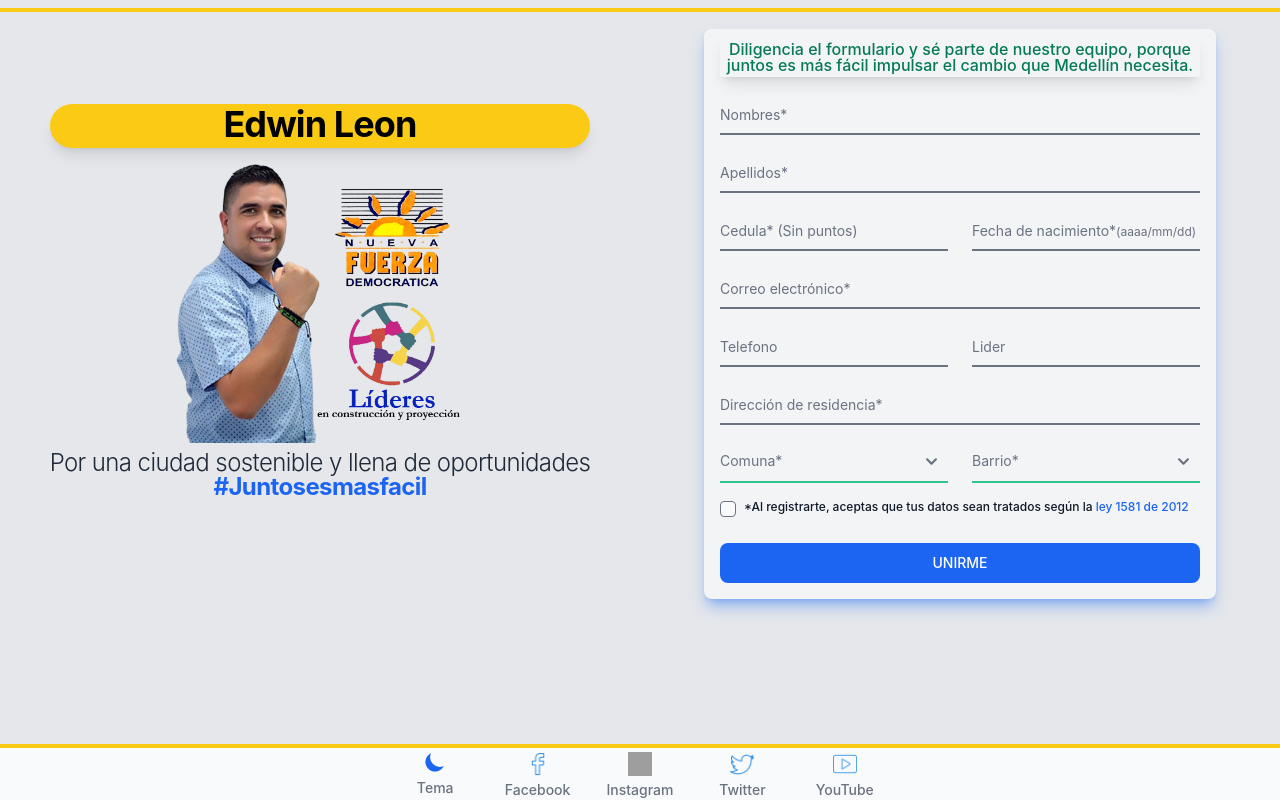
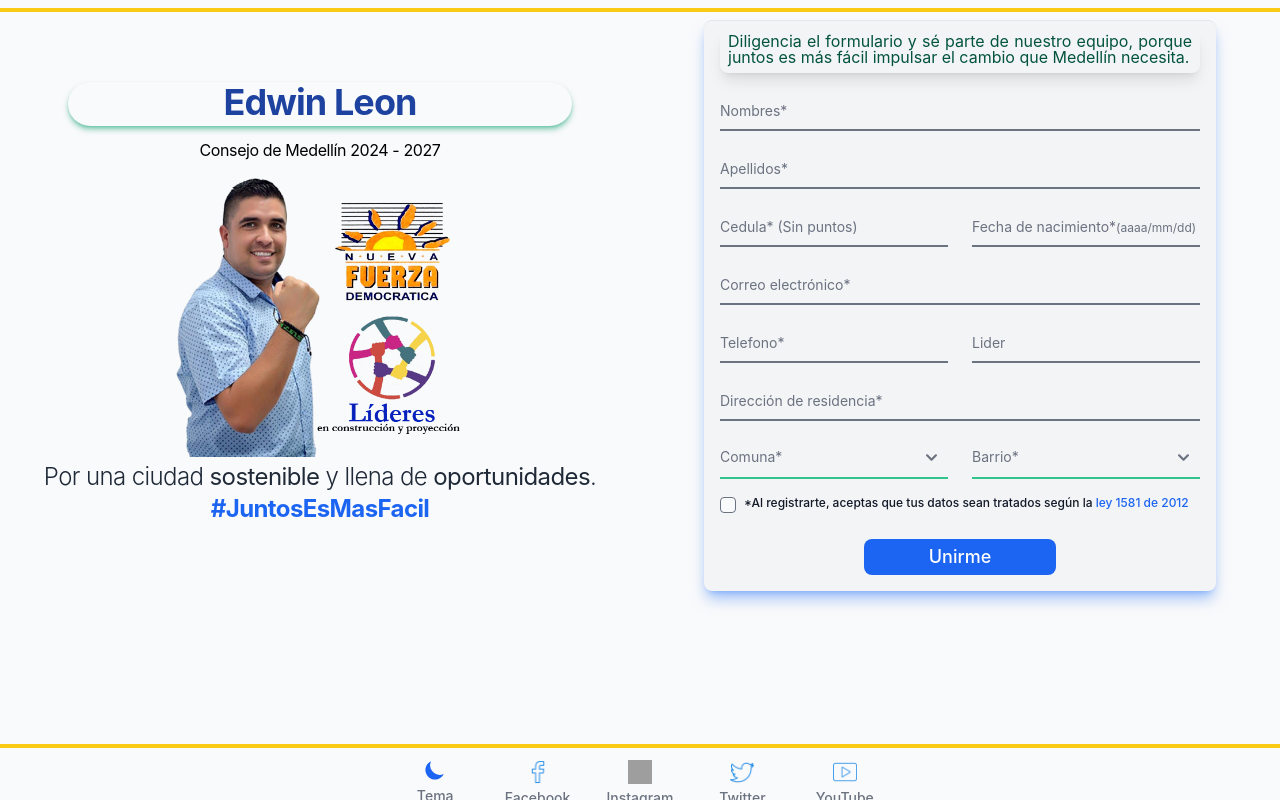
Before and after one commit to jfbz14/edwin_leon, a Django app: page / in a window 1280 px wide. Run offline with Django 4.2, Linux system fonts and the light colour scheme; style sheets or scripts are compiled from the project's sources; some libraries are stand-ins or nearby versions; grey boxes are pictures that could not be loaded.

Commit message:
update form template

```diff
--- a/edwin_leon/settings.py
+++ b/edwin_leon/settings.py
@@ -86,7 +86,8 @@ DATABASES = {
             'ENGINE': 'django.db.backends.sqlite3',
             'NAME': BASE_DIR / 'db.sqlite3',
         }
-    }
+}
+
 """
 
 DATABASES = {
@@ -94,6 +95,7 @@ DATABASES = {
     default=env('DATABASE_URL')
     )
 }
+
 
 
 # Password validation
--- a/templates/_base.html
+++ b/templates/_base.html
@@ -27,7 +27,7 @@
 
     </head>
 
-    <body class="bg-gray-200 dark:bg-gray-400 mx-auto ">
+    <body class="bg-gray-50 dark:bg-gray-300 mx-auto border-t-4 border-yellow-300 mt-2">
 
         <div class="container mx-auto">
 
--- a/templates/form/form_user.html
+++ b/templates/form/form_user.html
@@ -296,23 +296,28 @@
     }
 </script>
 
-<div class="w-full border-t-4 border-yellow-300 my-2 w-full"></div>
-
 <section class="mb-8 pb-4">
 
     <div class="grid max-w-screen-xl p-2 mx-auto mb-4 lg:gap-4 xl:gap-4 lg:grid-cols-2">
 
         <div class="mx-auto place-self-center lg:col-span-1 p-2 ">
 
-            <h1 class="text-black text-4xl mb-4 pb-1 font-bold tracking-tight leading-none md:text-4xl xl:text-5xl text-center rounded-full shadow-lg bg-yellow-300">
+            <h1 class="text-blue-800 ml-6 mr-6 text-4xl mb-2 pb-1 font-bold tracking-tight leading-none md:text-4xl xl:text-5xl text-center rounded-full shadow-md shadow-green-500/50 sm:mb-4">
                 Edwin Leon
+            </h1>
+            <h1 class="text-black text-base mb-2 pb-1 tracking-tight leading-none text-center sm:mb-4">
+                Consejo de Medellín 2024 - 2027
             </h1>
             <a href="#" >
                 <img class="w-72 mb-2 mx-auto" src="{% static 'img/img.png' %}" alt="product image" />
             </a>
-            <p class="max-w-2xl mb-6 text-2xl font-light text-gray-800 tracking-tight leading-none md:text-3xl xl:text-4xl text-center">
-                Por una ciudad sostenible y llena de oportunidades <br><span class="font-bold text-blue-600"> #Juntosesmasfacil</span>
+            <p class="max-w-2xl mb-2 text-2xl font-light text-gray-800 tracking-tight leading-none md:text-3xl xl:text-4xl text-center">
+                Por una ciudad <strong>sostenible</strong> y llena de <strong>oportunidades</strong>.
             </p>
+            <h2 class="max-w-2xl mb-2 text-2xl font-bold text-blue-600 tracking-tight leading-none md:text-3xl xl:text-4xl text-center">
+                #JuntosEsMasFacil
+
+            </h2>
         </div>
 
         <div class="lg:col-span-1 w-full place-self-center max-w-lg">
@@ -330,7 +335,7 @@
             {% else %}
 
                 <form class="px-1 sm:px-4 pb-4 bg-gray-100 dark:bg-gray-600 border-t rounded-lg shadow-lg shadow-blue-500/50" method="POST">
-                    <p class="mb-4 mt-2 text-base font-medium text-green-600 dark:text-green-200 leading-none  text-center shadow-lg px-1 py-1 ">
+                    <p class="mb-4 pb-2 mt-2 px-2 py-1 bg-transparent text-base text-green-800 dark:text-white leading-none text-justify rounded-lg shadow-lg ">
                         Diligencia el formulario y sé parte de nuestro equipo, porque juntos es más fácil impulsar el cambio que Medellín necesita.
                     </p>
                     {% csrf_token %}
@@ -363,7 +368,7 @@
                         <div class="relative z-0 w-full mb-4 group">
                             <input type="number" name="phone_number" id="floating_phone" value="{% if form.phone_number.value%}{{form.phone_number.value}}{% endif %}"
                             class="block py-2.5 px-0 w-full text-sm text-gray-900 bg-transparent border-0 border-b-2 border-green-400 appearance-none dark:text-white dark:border-green-300 dark:focus:border-blue-500 focus:outline-none focus:ring-0 focus:border-blue-600 peer" placeholder=" " required />
-                            <label for="floating_phone" class="peer-focus:font-medium absolute text-sm text-gray-500 dark:text-gray-100 duration-300 transform -translate-y-6 scale-75 top-3 -z-10 origin-[0] peer-focus:left-0 peer-focus:text-blue-600 peer-focus:dark:text-blue-500 peer-placeholder-shown:scale-100 peer-placeholder-shown:translate-y-0 peer-focus:scale-75 peer-focus:-translate-y-6">Telefono</label>
+                            <label for="floating_phone" class="peer-focus:font-medium absolute text-sm text-gray-500 dark:text-gray-100 duration-300 transform -translate-y-6 scale-75 top-3 -z-10 origin-[0] peer-focus:left-0 peer-focus:text-blue-600 peer-focus:dark:text-blue-500 peer-placeholder-shown:scale-100 peer-placeholder-shown:translate-y-0 peer-focus:scale-75 peer-focus:-translate-y-6">Telefono*</label>
                         </div>
                         <div class="relative z-0 w-full mb-4 group">
                             <input type="number" name="leader" id="floating_leader" value="{% if form.leader.value%}{{form.leader.value}}{% endif %}"
@@ -430,8 +435,11 @@
                         <label for="terms" class="ml-2 text-xs font-medium text-gray-900 dark:text-gray-300">
                             *Al registrarte, aceptas que tus datos sean tratados según la <a href="https://www.funcionpublica.gov.co/eva/gestornormativo/norma.php?i=49981" target="_bank" class="text-blue-600 hover:underline dark:text-blue-400"> ley 1581 de 2012</a></label>
                     </div>
+                    <div class="text-center">
+                        <button type="submit" class="text-white bg-blue-600 hover:bg-green-800 focus:ring-2 focus:outline-none focus:ring-blue-600 font-medium rounded-lg text-lg w-48 py-1 text-center">Unirme</button>
+                    </div>
 
-                    <button type="submit" class="text-white bg-blue-600 hover:bg-green-800 focus:ring-4 focus:outline-none focus:ring-blue-300 font-medium rounded-lg text-sm w-full px-8 py-2.5 text-center dark:bg-blue-600 dark:hover:bg-green-600 dark:focus:ring-blue-800">UNIRME</button>
+
                 </form>
 
             {% endif %}
@@ -440,7 +448,7 @@
     </div>
 </section>
 
-<div class="fixed bottom-0 left-0 z-50 w-full h-14 bg-gray-50 border-t-4 border-yellow-300 dark:bg-gray-700 ">
+<div class="fixed bottom-0 left-0 z-50 w-full h-14 bg-gray-50 border-t-4 border-yellow-300 dark:bg-gray-700 pt-2">
 
     <div class="grid h-full max-w-lg grid-cols-5 mx-auto font-medium">
 
```
